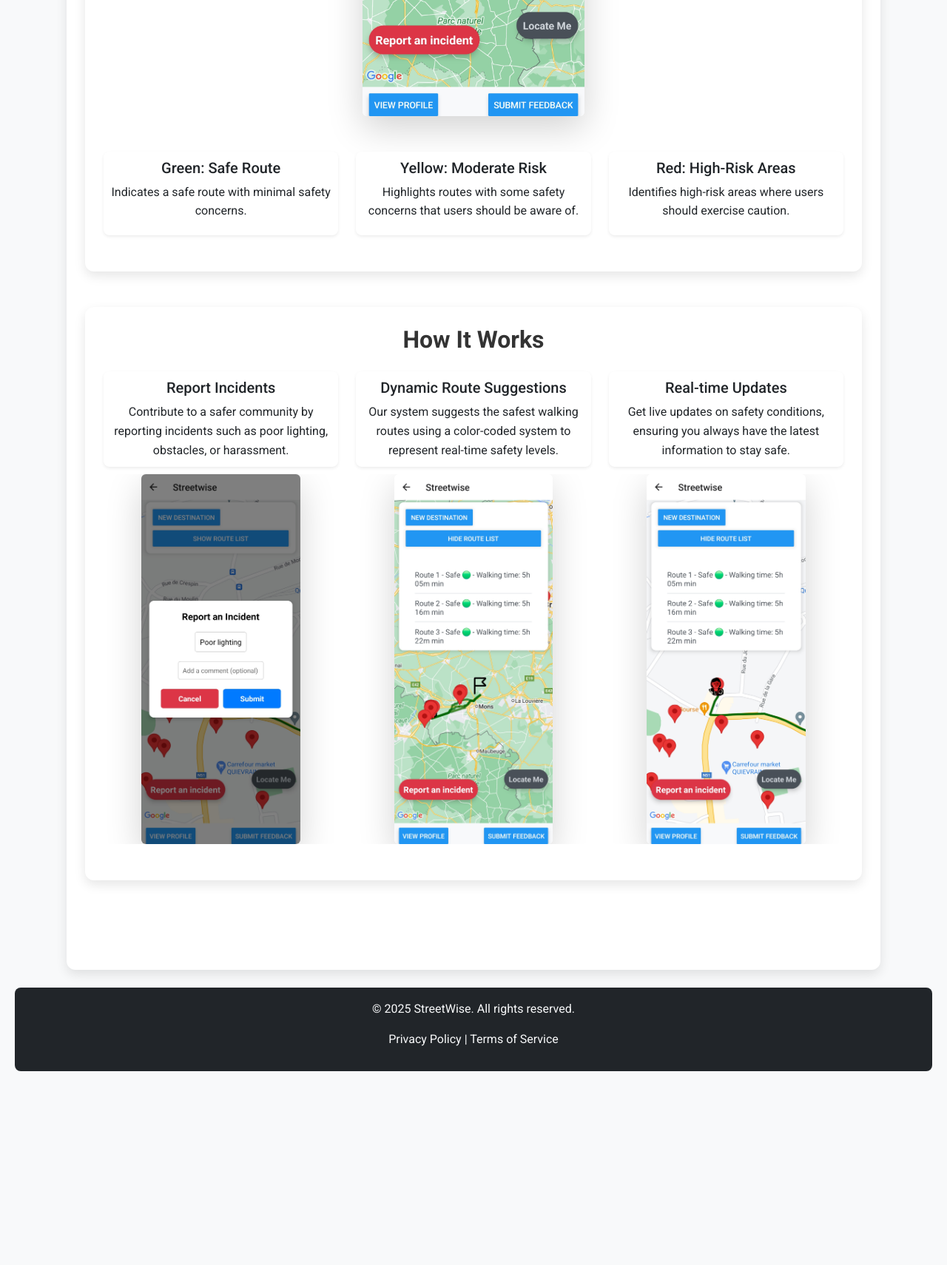
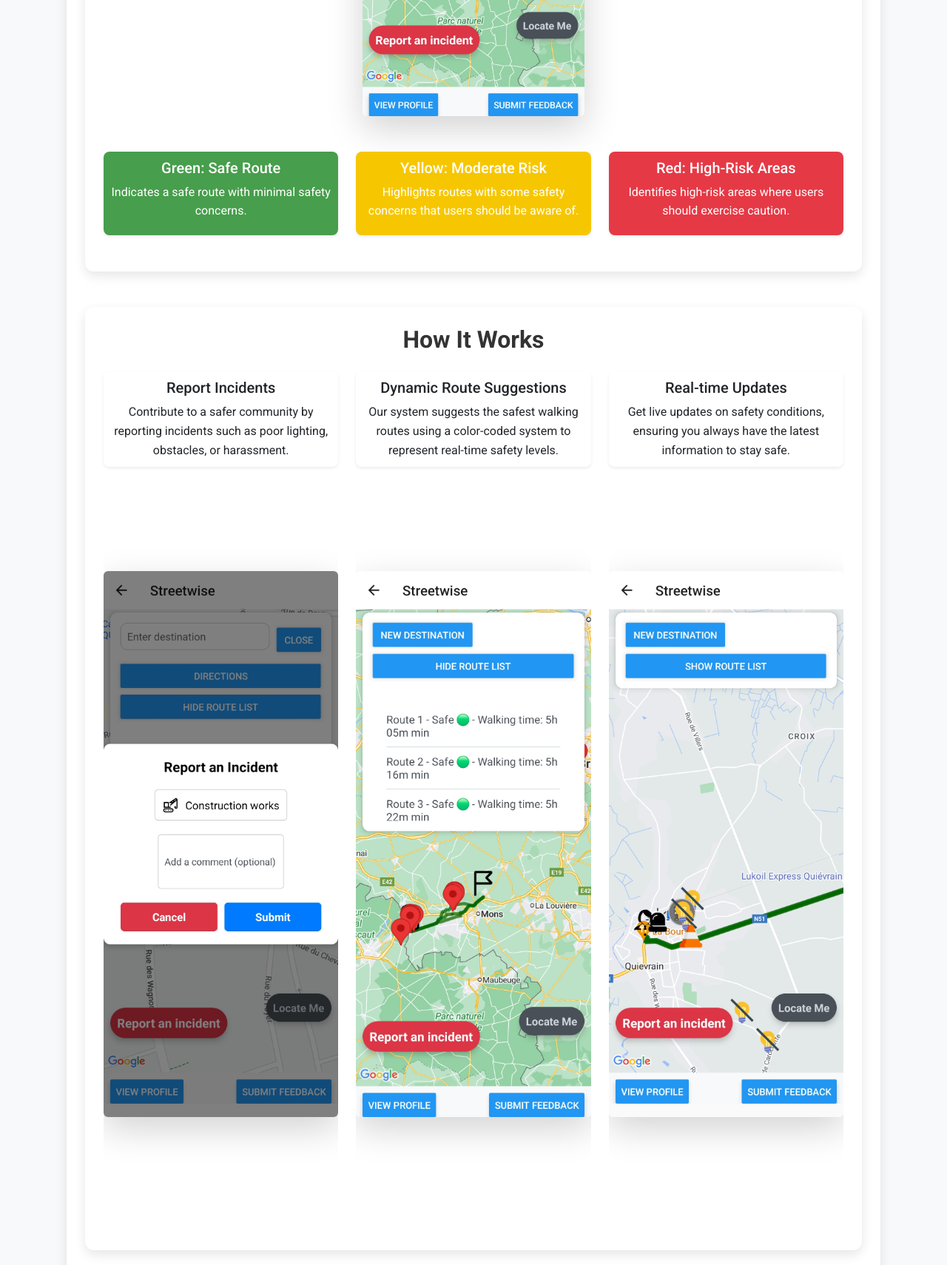
Before and after one commit to Marieid/StreetWise-Project, a Django app: page / in a window 1280 px wide. Shown: the part 2120-3830 px from the top of the page at 74% size. Before the commit the page ends 3568 px from the top, so only its background shows below. Run offline with Django 3.2, Linux system fonts and the light colour scheme; parts of the project's set-up code (start-up, migrations or seed data) failed here and were passed over.

Commit message:
improved style

```diff
--- a/StreetWise-Web/main/static/main/style.css
+++ b/StreetWise-Web/main/static/main/style.css
@@ -45,12 +45,12 @@ h3 {
 }
 
 header h1 {
-    color: #333;
+    color: #ffffff;
     font-size: 2.2rem;
 }
 
 header .text-primary {
-    color: #007bff !important;
+    color: #ffffff !important;
 }
 
 p {
@@ -148,6 +148,7 @@ p {
 }
 
 .card-header {
+
     color: #fff;
     padding: 8px 12px;
     border-top-left-radius: 8px;
@@ -163,15 +164,14 @@ p {
 
 /* Hover effects for cards */
 .card:hover {
-    background-color: #aac9d2 !important;
     transform: translateY(-3px) !important;
     box-shadow: 0 6px 12px rgba(0, 0, 0, 0.15) !important;
-    color: #fff !important;
+    color: #000000 !important;
 }
 
 /* Container for Card Images */
 .card-image-container {
-    height: 500px;
+    height: 1000px;
     display: flex;
     justify-content: center;
     align-items: center;
@@ -188,7 +188,29 @@ p {
     border: 3px solid #19c5db;
     filter: brightness(0.9);
 }
+.green-route{
+    background: #479e4c;
+    color: #fff;
+}
 
+.yellow-route{
+    background: #f6c700;
+    color: #fff;
+}
+
+.red-route{
+    background: #e63946;
+    color: #fff;
+}
+
+/* Reusable large image class */
+.large-feature-img {
+    max-width: 100%;
+    width: 600px;
+    height: auto;
+    display: block;
+    margin: 0 auto;
+}
 /* Footer Styles */
 footer {
     background-color: #333;
@@ -212,7 +234,7 @@ footer a:hover {
 /* Hero Section */
 .hero-section {
     position: relative;
-    background: url("/static/main/images/placeholder.png") no-repeat center center/cover;
+    background: url("/static/main/images/SWMain.jpg") no-repeat center center;
     padding: 5rem 0;
     animation: fadeIn 1.5s ease-in-out;
 }
@@ -275,3 +297,6 @@ footer a:hover {
         margin: 10px 0;
     }
 }
+#incident-type-chart{
+    width: 7000px;
+}
--- a/StreetWise-Web/main/templates/main/index.html
+++ b/StreetWise-Web/main/templates/main/index.html
@@ -59,7 +59,7 @@
     <div class="row mt-5">
       <!-- Feature Card: Safe Route -->
       <div class="col-md-4 mb-4">
-        <div class="card h-100 shadow-sm">
+        <div class="card h-100 shadow-sm green-route">
           <div class="card-body d-flex flex-column">
             <h5 class="card-title">Green: Safe Route</h5>
             <p class="card-text flex-grow-1">
@@ -70,7 +70,7 @@
       </div>
       <!-- Feature Card: Dynamic Suggestions -->
       <div class="col-md-4 mb-4">
-        <div class="card h-100 shadow-sm">
+        <div class="card h-100 shadow-sm yellow-route">
           <div class="card-body d-flex flex-column">
             <h5 class="card-title">Yellow: Moderate Risk</h5>
             <p class="card-text flex-grow-1">
@@ -82,7 +82,7 @@
       </div>
       <!-- Feature Card: High Risk -->
       <div class="col-md-4 mb-4">
-        <div class="card h-100 shadow-sm">
+        <div class="card h-100 shadow-sm red-route">
           <div class="card-body d-flex flex-column">
             <h5 class="card-title">Red: High-Risk Areas</h5>
             <p class="card-text flex-grow-1">
@@ -110,10 +110,9 @@
         </div>
         <div class="card-image-container mt-2">
           <img
-            src="{% static 'main/images/SWReport.jpg' %}"
+            src="{% static 'main/images/SWReportIcon.jpg' %}"
             alt="Report Incidents"
-            class="img-fluid rounded shadow-lg"
-            width="500"
+            class="img-fluid rounded shadow-lg large-feature-img"
           />
         </div>
       </div>
@@ -131,8 +130,7 @@
           <img
             src="{% static 'main/images/SWRoutes.jpg' %}"
             alt="Dynamic Route Suggestions"
-            class="img-fluid rounded shadow-lg"
-            width="800"
+            class="img-fluid rounded shadow-lg large-feature-img"
           />
         </div>
       </div>
@@ -148,10 +146,9 @@
         </div>
         <div class="card-image-container mt-2">
           <img
-            src="{% static 'main/images/SWRoutes1.jpg' %}"
+            src="{% static 'main/images/SWLive.jpg' %}"
             alt="Real-time Updates"
-            class="img-fluid rounded shadow-lg"
-            width="500"
+            class="img-fluid rounded shadow-lg large-feature-img"
           />
         </div>
       </div>
```
Also changed, not shown: StreetWise-App/src/components/UserProfile.js (+0 -83 lines), StreetWise-App/src/firestoreOperations.js (+0 -35 lines), StreetWise-Web/main/static/main/images/SWIcons.jpg (added), StreetWise-Web/main/static/main/images/SWLive.jpg (added), StreetWise-Web/main/static/main/images/SWReportIcon.jpg (added).
